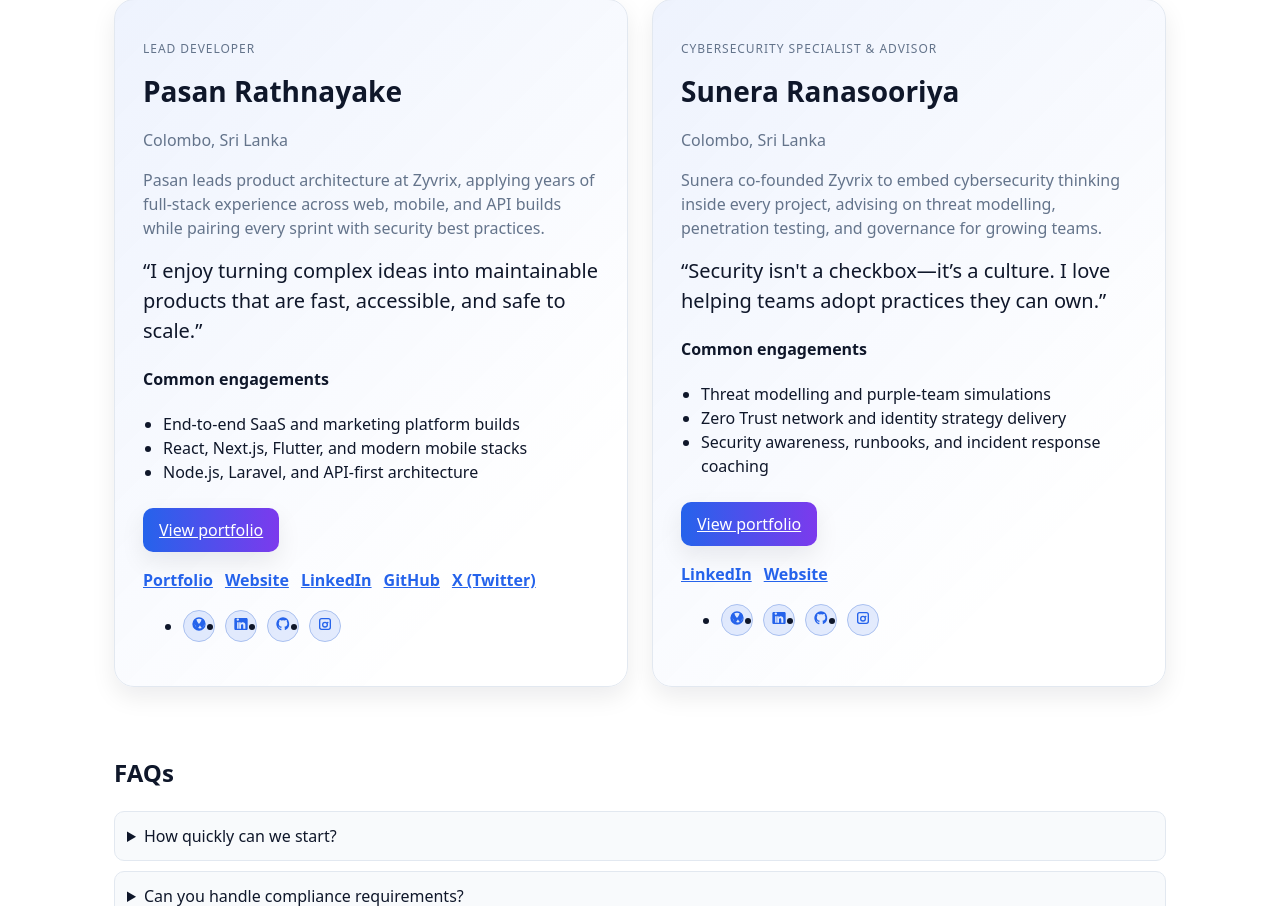
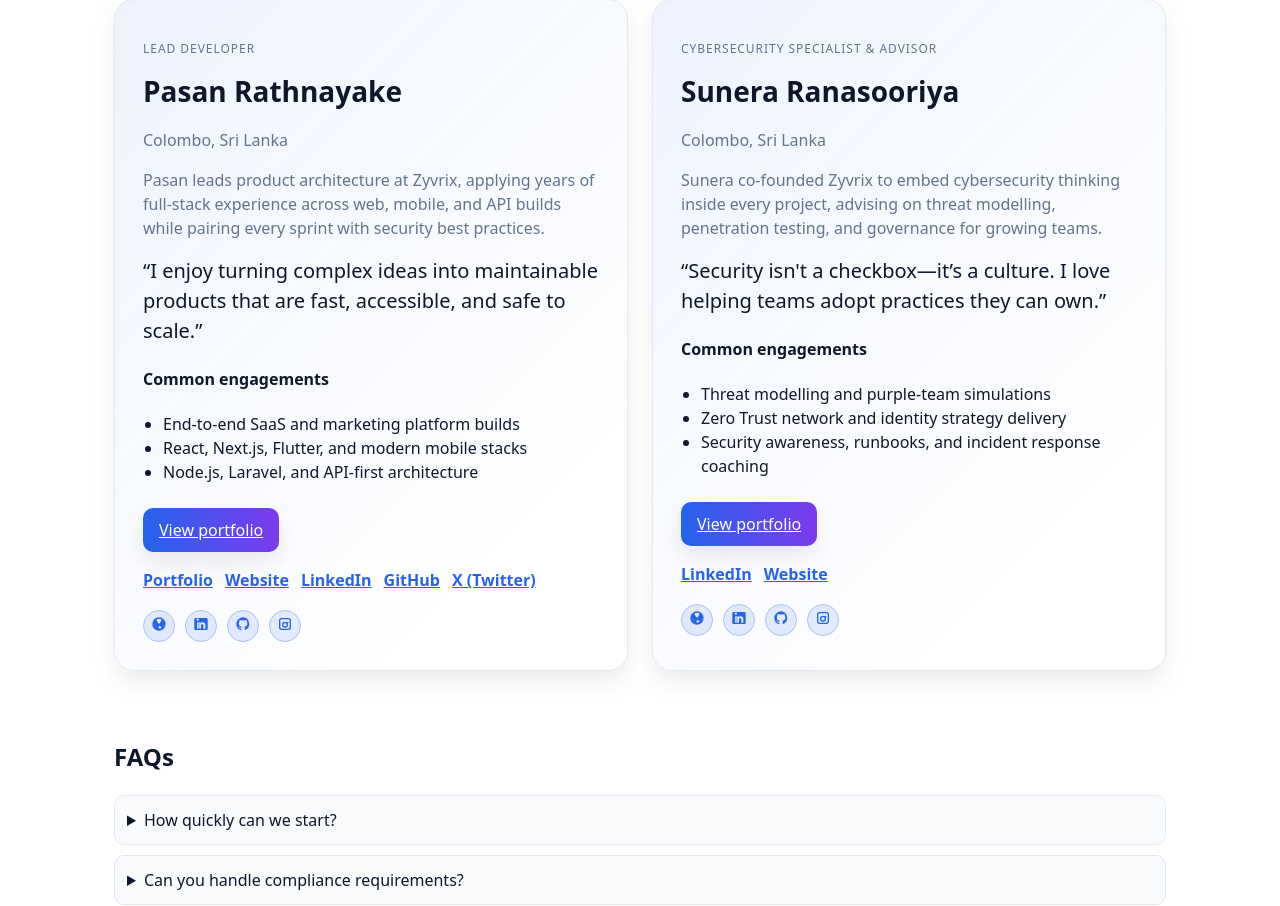
Before and after one commit to buitbypasan/Zyvrix_Website, a PHP site: page / in a window 1280 px wide. Shown: the part 3830-4736 px from the top of the page. Run offline with PHP 8.4, Linux system fonts and the light colour scheme.

Commit message:
Add API endpoint smoke tests and fix team card styles

```diff
--- a/assets/css/components/about.css
+++ b/assets/css/components/about.css
@@ -239,6 +239,9 @@
 .spotlight-card .spotlight-socials .social {
   display: flex;
   gap: 10px;
+  list-style: none;
+  margin: 0;
+  padding: 0;
 }
 
 .spotlight-card .spotlight-socials a {
```
Also changed, not shown: .github/workflows/app-tests.yml, 1 other file.
